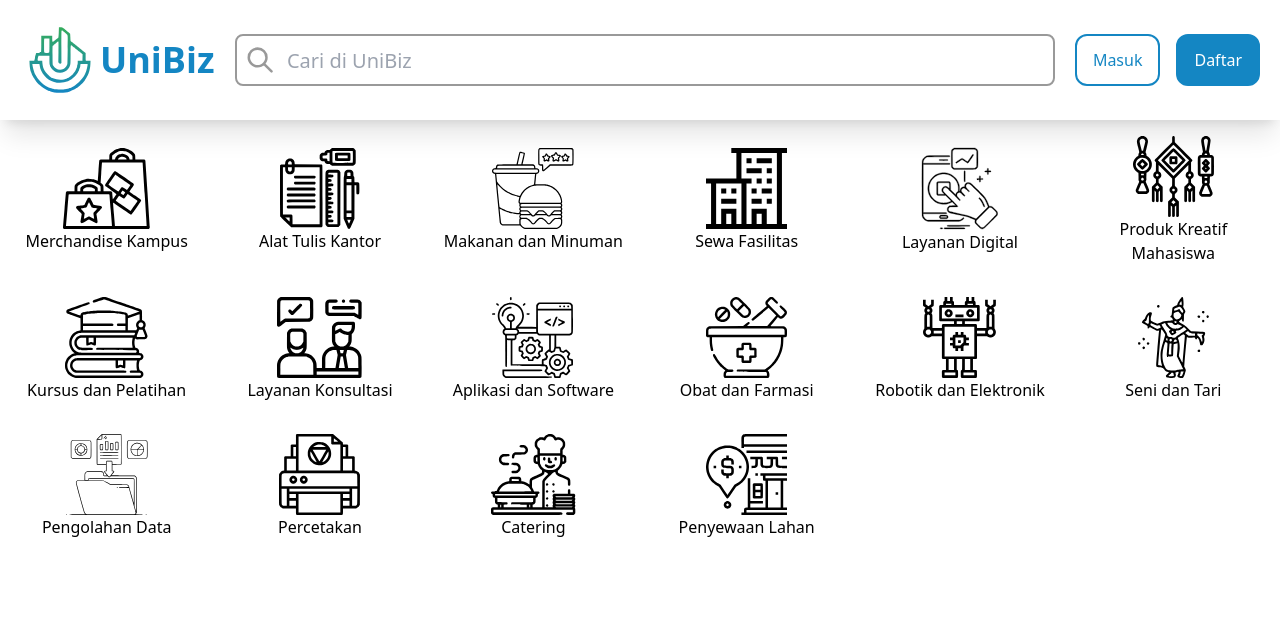
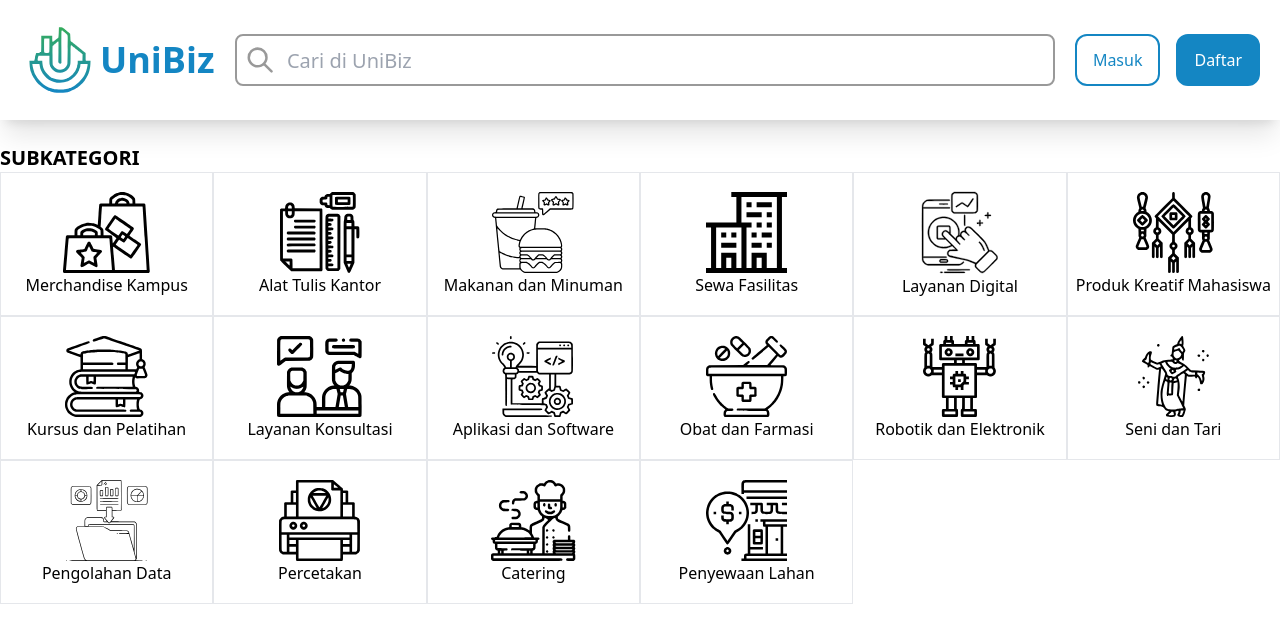
Before and after one commit to razikdontcare/unibiz, a Next.js app: page / in a window 1280 px wide. Shown: the top 642 px of the page. Built offline with nearby package versions, Linux system fonts and the light colour scheme.

Commit message:
feat: enhance Subcategory component layout and improve accessibility with button elements

```diff
--- a/src/components/Homepage/Subcategory.tsx
+++ b/src/components/Homepage/Subcategory.tsx
@@ -71,14 +71,20 @@ const subcategories: SubcategoryType[] = [
 export default function Subcategory() {
   return (
     <>
-      <div className="flex flex-wrap items-center w-full max-w-7xl mx-auto">
+      <div className="flex items-center max-w-7xl mx-auto mt-6">
+        <h2 className="font-bold uppercase text-xl">Subkategori</h2>
+      </div>
+      <div className="flex flex-wrap items-center max-w-7xl w-full mx-auto ">
         {subcategories.map((subcategory, index) => (
-          <div key={index} className="w-1/6 p-4">
-            <div className="flex flex-col items-center">
+          <button
+            key={index}
+            className="w-1/6 group transition-all duration-300 border h-36"
+          >
+            <div className="flex flex-col items-center group-hover:scale-90 transition-all duration-300">
               {subcategory.icon}
               <p className="text-center">{subcategory.name}</p>
             </div>
-          </div>
+          </button>
         ))}
       </div>
     </>
```
